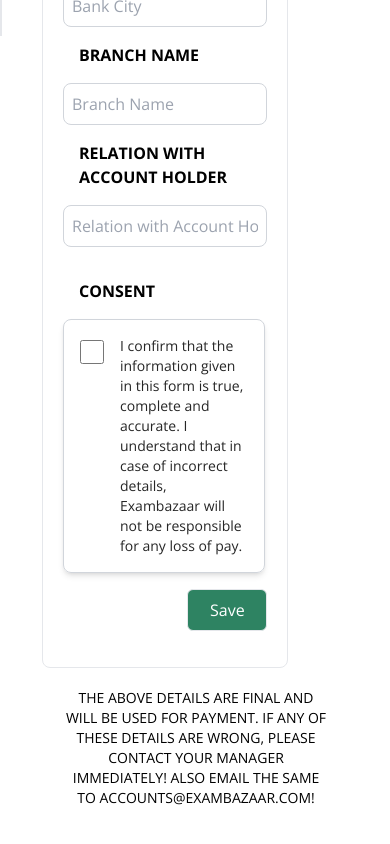
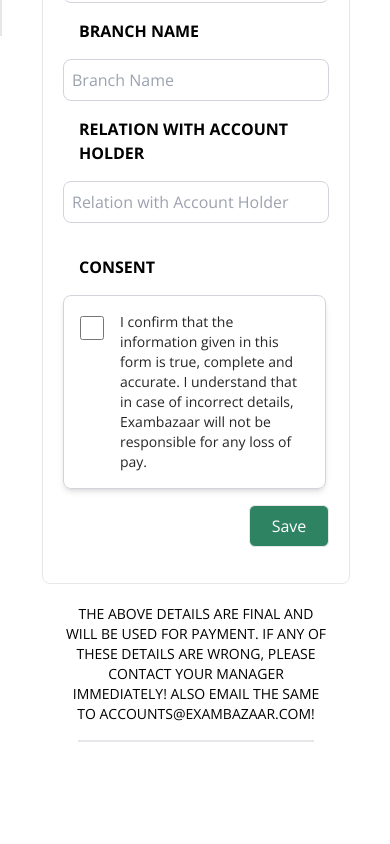
Before and after one commit to tikusoumo/Bank-details-management-app, a React (Vite) app: page / in a window 390 px wide. Shown: the part 872-1716 px from the top of the page. After the commit the page ends 1690 px from the top, so only its background shows below. Built offline with nearby package versions, Linux system fonts and the light colour scheme.

Commit message:
form responsive

```diff
--- a/src/Components/BankForm.jsx
+++ b/src/Components/BankForm.jsx
@@ -33,7 +33,7 @@ export default function BankForm() {
             repellat possimus illo molestias delectus! Maxime, id!
           </span>
         </div>
-        <form className="container mt-6 border p-5 rounded-lg w-[80%] ">
+        <form className="container mt-6 border p-5 rounded-lg w-[100%]">
           <div className="flex flex-col sm:flex-row sm:justify-between sm:items-center sm:mr-4">
 
             <label className="font-bold ml-4 " htmlFor="acname">
@@ -99,6 +99,7 @@ export default function BankForm() {
           THE ABOVE DETAILS ARE FINAL AND WILL BE USED FOR PAYMENT. IF ANY OF
           THESE DETAILS ARE WRONG, PLEASE CONTACT YOUR MANAGER IMMEDIATELY! ALSO
           EMAIL THE SAME TO ACCOUNTS@EXAMBAZAAR.COM!
+        <div className="border m-4 bg-primary-text"></div>
         </span>
       </div>
     </>
```
